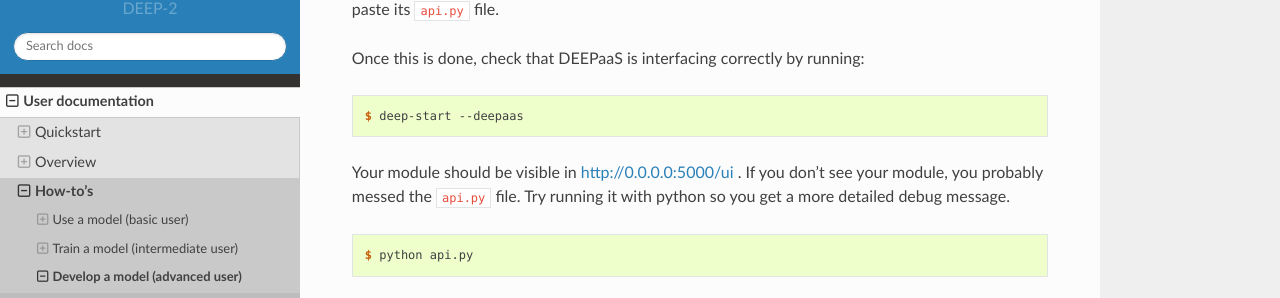
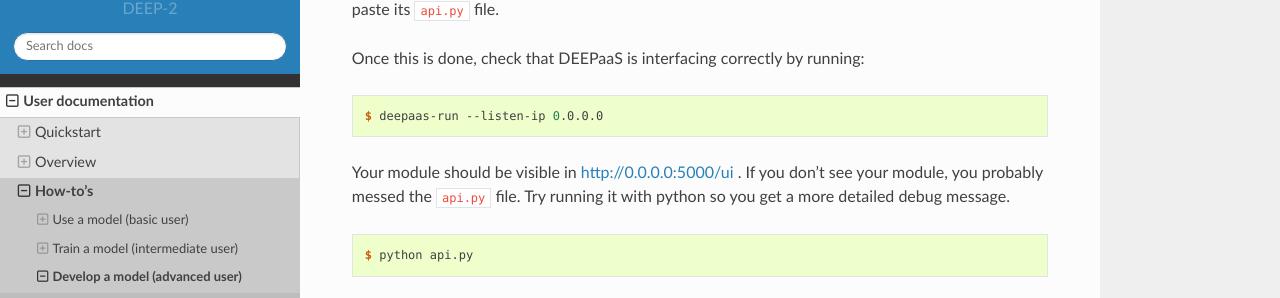
Before and after one commit to deephdc/deep-docs, a Sphinx documentation site: the page built from source/user/howto/develop-model.rst, in a window 1280 px wide and 1400 px high, scrolled down 1151 px. Shown: the part 151-449 px from the top of the window. Built offline with Sphinx 7.4.7 and the Read the Docs theme 2.0.0, drawn with Linux system fonts in a browser that asks for light colours; nearby versions of some CDN libraries.

Commit message:
update docs

```diff
--- a/source/user/howto/develop-model.rst
+++ b/source/user/howto/develop-model.rst
@@ -63,7 +63,7 @@
 
 .. code-block:: console
 
-    $ deep-start --deepaas
+    $ deepaas-run --listen-ip 0.0.0.0
 
 Your module should be visible in http://0.0.0.0:5000/ui .
 If you don't see your module, you probably messed the ``api.py`` file.
@@ -131,7 +131,7 @@
 .. code-block:: console
 
     $ docker build --no-cache -t your_project .
-    $ docker run -ti -p 5000:5000 -p 6006:6006 -p 8888:8888 your_project  #
+    $ docker run -ti -p 5000:5000 -p 6006:6006 -p 8888:8888 your_project
 
 Your module should be visible in http://0.0.0.0:5000/ui .
 You can make a POST request to the ``predict`` method to check everything is working as intended.
```
